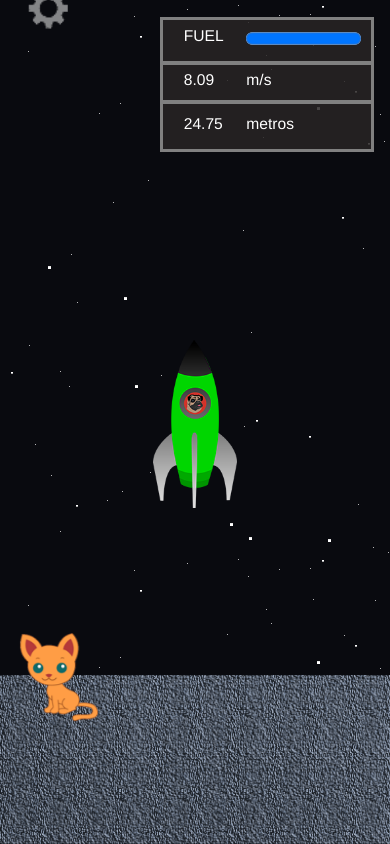
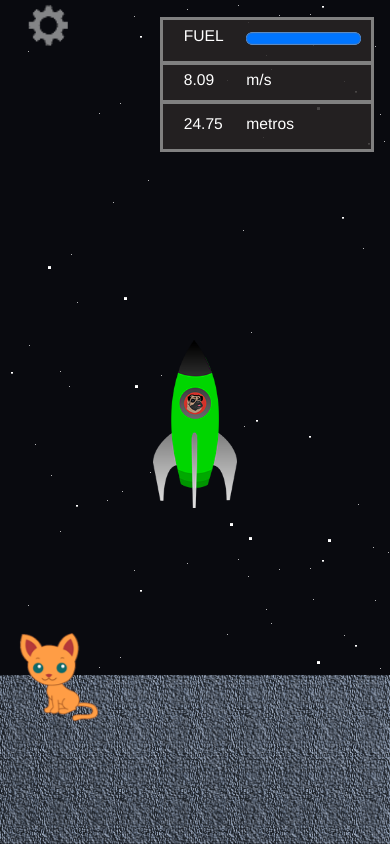
Before and after one commit to juanmirp/Lunar-Lander-javascript, a plain HTML site: page lunarlander/index.html in a window 390 px wide. Drawn offline with nearby package versions, Linux system fonts and the light colour scheme.

Commit message:
Update mobile.css

```diff
--- a/lunarlander/css/mobile.css
+++ b/lunarlander/css/mobile.css
@@ -27,7 +27,7 @@ body{
          background-size: contain;
          position: absolute;
          left: 2%;
-         top: -6%;
+         top: -4%;
          width: 22%;
          height: 120px;
 		 opacity:0.5;
```
